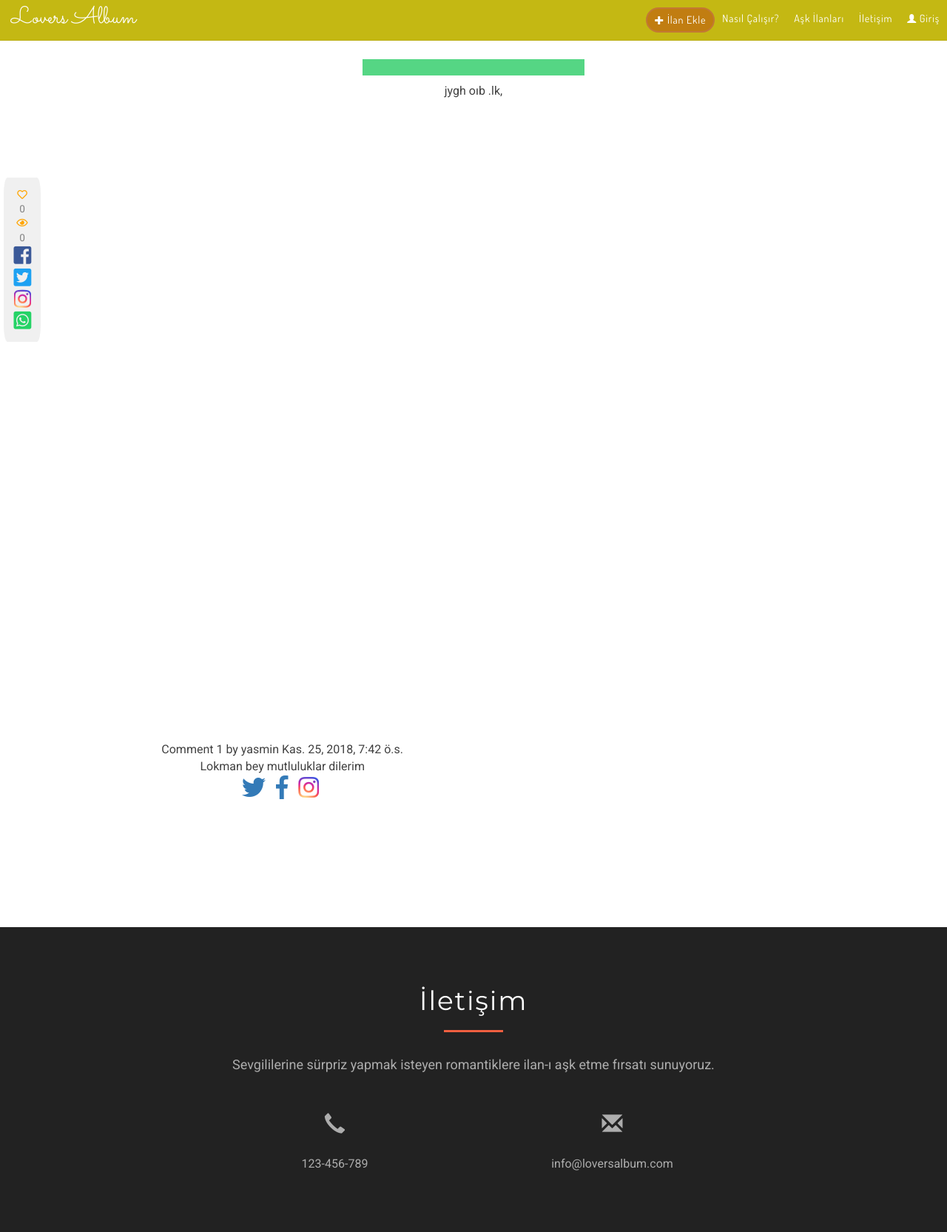
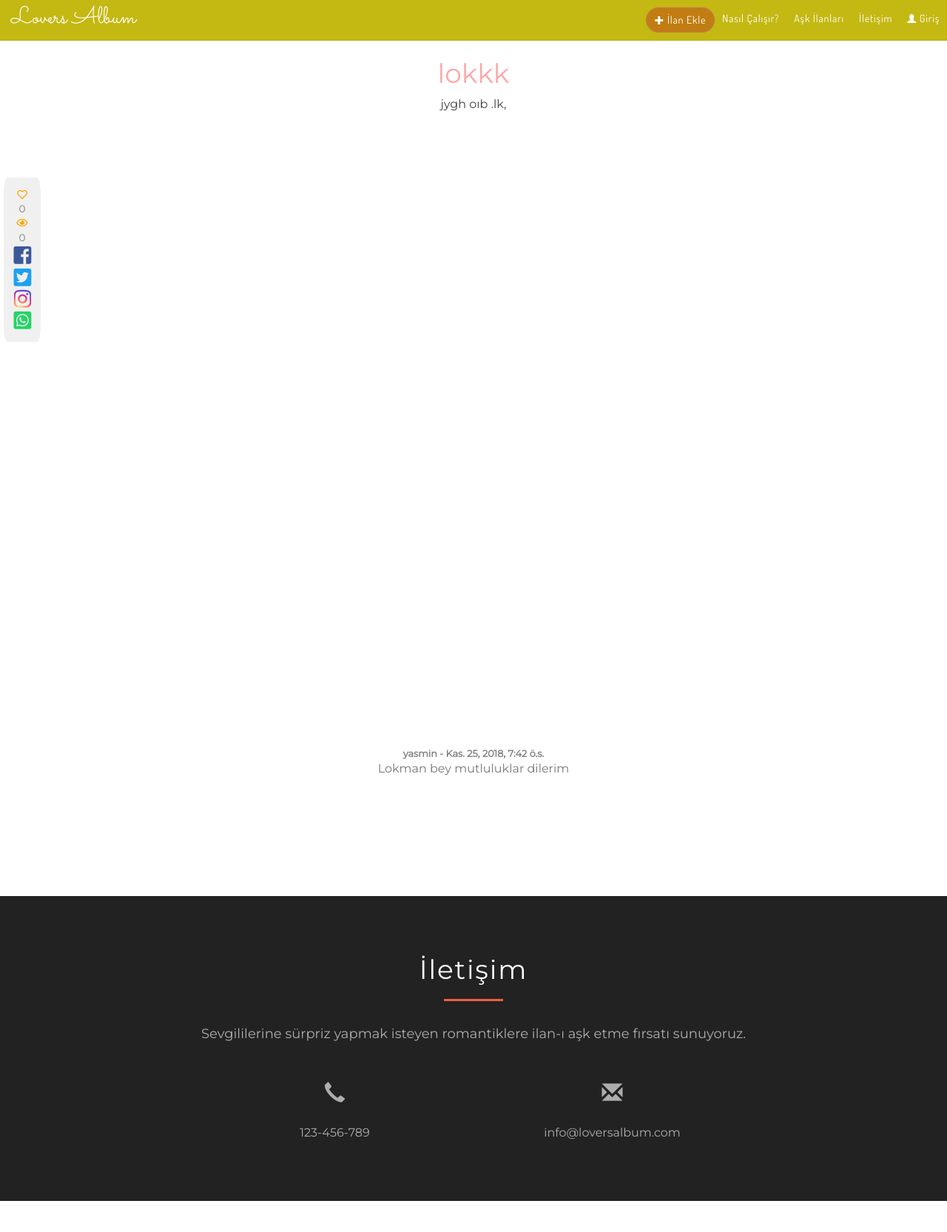
Before and after one commit to hakanergul/LoversAlbum, a Django app: page /ilan/5 in a window 1280 px wide. Shown: the whole page at 74% size. After the commit the page ends 1623 px from the top, so only its background shows below. Run offline with Django 3.2, Linux system fonts and the light colour scheme; data comes from the database, SQL or seed files in the repository; both versions use the stored data as it was after the commit; some libraries are stand-ins or nearby versions; some web fonts are replaced.

Commit message:
yorum kısmı ilan göster sayfası css düzenleme

```diff
--- a/static/css/style.css
+++ b/static/css/style.css
@@ -3,7 +3,7 @@
 body {
   background: #fff;
   color: #414141;
-  font-family: "Roboto", sans-serif;
+  font-family: "Montserrat", sans-serif;
   font-size: 16px;
   overflow-x: hidden;
   -webkit-text-stroke: rgba(255, 255, 255, 0.01) 0.1px;
@@ -135,10 +135,14 @@ nav.navbar-default .navbar-nav li a.active:hover {
   font-size: 0.8em;
 }
 
+.dropdown-item {
+  color: #fff !important;
+}
+
 .dropdown-menu {
   margin-top: -8px;
   min-width: 140px;
-  background-color: rgba(255, 255, 255, 0.5);
+  background-color: rgba(192, 180, 4, 0.938);
 }
 
 /**** NAV END ****/
@@ -230,7 +234,6 @@ h4 {
 .card-header a {
   color: rgba(235, 164, 95, 0.6);
 }
-
 /**** HEADER END ****/
 
 /**** Nasil Calisir ****/
@@ -319,12 +322,12 @@ section {
 
 .kull-liste {
   display: inline-block;
-  color: rgba(69, 77, 4, 0.993);
-  font-size: 0.88em;
+  color: rgba(214, 168, 146, 0.945);
+  font-size: 0.85em;
   font-style: italic;
-  background-color: #8ce0058a;
-  padding: 1px 3px;
-  border-radius: 10%;
+  background-color: rgba(214, 168, 146, 0.1145);
+  padding: 2px 4px;
+  border-radius: 6px 0;
 }
 /**** NASİL CALİSİR END ****/
 
@@ -540,34 +543,40 @@ form input,
 
 /******** END LOGIN FORM **********/
 
-/******** ILAN EKLEME *************/
+/******** YORUM *************/
 
-#editor {
-  margin-top: 50px;
+.comment {
+  margin: 10px auto;
+  width: 300px;
+  color: rgb(116, 122, 116);
 }
 
-.yorum-liste {
+.info {
+  font-size: 0.8em;
+  color: #817e7e;
+  font-weight: 600;
+}
+
+.yorum-form {
   border: solid 1px #22d2e2;
   border-radius: 5px;
   width: 400px;
   margin: 20px auto;
 }
 
-.yorum-liste .tarih {
-  font-size: 0.6em;
-  color: rgb(167, 138, 138);
+#yorum-ekle {
+  border: solid 1px rgb(116, 122, 116);
+  border-radius: 5px;
 }
-/******** END ILAN EKLEME  ********/
+
+/******** END YORUM  ********/
 
 /********** STRT ILAN GOSTER **********/
 
 audio {
   display: block;
   margin: 0 auto;
-  color: blue;
-  background-color: #55d684;
   padding: 11px;
-  height: 20px;
 }
 
 .ilan-metni {
@@ -578,7 +587,6 @@ audio {
 
 .ilan-alti {
   margin: 80px auto;
-  float: left;
 }
 
 .ilan-begeni-paylasim {
--- a/templates/ilan_goster.html
+++ b/templates/ilan_goster.html
@@ -3,11 +3,49 @@
 
 {% block content %}
 <div class="col-lg-8 col-lg-offset-2 col-md-10 col-sm-12 col-xs-12">
-<audio controls="" autoplay>
-    <source src="/media/{{ilan.ilan_fon_muzik}}" type="audio/mpeg"/>
-</audio>
-<div class="ilan-metni">{{ ilan.metin | safe}}</div>
-<div class="ilan-alti">
+    <h1 class="center">{{ ilan.baslik }}</h1>
+    {% if ilan.ilan_fon_muzik %}
+    <audio controls="" autoplay>
+        <source src="/media/{{ilan.ilan_fon_muzik}}" type="audio/mpeg"/>
+    </audio>
+    {% endif %}
+
+    <div class="ilan-metni">{{ ilan.metin | safe}}</div>
+
+    <div class="ilan-alti">
+        {% if new_comment %}
+        <p>Yorumunuz onaylandıktan sonra yayınlanacaktır.</p>
+        {% else %}
+            {% if  user.is_authenticated %}
+            <div id="yorum_form">
+                <form action="" method="POST">
+                {{ comment_form.as_p }}
+                {% csrf_token %}
+                <p><input type="submit" id="yorum_ekle" value="Yorum Ekle"></p>
+                </form>
+            </div>
+            {% endif %}
+        {% endif %}
+        {% if ilan.user == user %}
+            <p><a href="{{ ilan.id }}/edit">Düzenle</a> | <a href="{{ ilan.id }}/delete">İlanı Sil</a><p>
+        {% endif %}
+        {% for comment in yorumlar %}
+            <div class="comment">
+                <p class="info">
+                {{ comment.user }} - {{ comment.created }}
+                </p>
+                {{ comment.yorum_metni|linebreaks }}
+            </div>
+            {% empty %}
+            <div class="card">
+                <div class="card-body">
+                    <em>Henüz yorum yapılmadı.</em>
+                </div>
+            </div>
+        {% endfor %}
+    </div>
+</div>
+
 
 <div class="ilan-begeni-paylasim">
     {% if user.is_authenticated %}
@@ -24,67 +62,6 @@
 </div>
 
 
-{% if new_comment %}
-<p>Yorumunuz onaylandıktan sonra yayınlanacaktır.</p>
-{% else %}
-    {% if  user.is_authenticated %}
-    <div id="yorum_form">
-        <form action="" method="POST">
-        {{ comment_form.as_p }}
-        {% csrf_token %}
-        <p><input type="submit" id="yorum_ekle" value="Yorum Ekle"></p>
-        </form>
-    </div>
-    <div id="yorumeklendi">
-    <p>Yorumunuz onaylandıktan sonra yayınlanacaktır.</p>
-    </div>
-    {% endif %}
-{% endif %}
-        {% if ilan.user == user %}
-                <p><a href="{{ ilan.id }}/edit">Düzenle</a> | <a href="{{ ilan.id }}/delete">İlanı Sil</a><p>
-
-                    {% with yorumlar.count as total_comments %}
-                    <h4>
-                    {{ total_comments }} yorum
-                    </h4>
-                    {% endwith %}
-        {% endif %}
-        {% for comment in yorumlar %}
-        <div class="comment">
-            <p class="info">
-            Comment {{ forloop.counter }} by {{ comment.user }}
-            {{ comment.created }}
-            </p>
-            {{ comment.yorum_metni|linebreaks }}
-            </div>
-            {% empty %}
-            <div class="card">
-            <div class="card-body">
-                Henüz yorum yapılmadı.
-            </div>
-            </div>
-        {% endfor %}
-        <div class="social-icons">
-                <ul class="list-unstyled list-inline text-center mb-0">
-                    <li class="list-unstyled-item">
-                    <a href="#">
-                        <i class="fab fa-twitter fa-2x"></i>
-                    </a>
-                    </li>
-                    <li class="list-unstyled-item">
-                    <a href="#">
-                        <i class="fab fa-facebook-f fa-2x"></i>
-                    </a>
-                    </li>
-                    <li class="list-unstyled-item">
-                    <a href="#">
-                        <i class="fab fa-instagram fa-2x"></i>
-                    </a>
-                    </li>
-                </ul>
-        </div>
-    </div>
-</div>
 <script>
 $("#yorum_ekle").click(function(e) {
     $('#yorum_formu').fadeOut(2000);
--- a/templates/ilan_update_form.html
+++ b/templates/ilan_update_form.html
@@ -1,7 +1,7 @@
 {% extends 'base.html' %}
 
 {% block content %}
-<div class="col-lg-10 col-lg-offset-1 col-md-10 col-md-offset-1 col-sm-10 col-sm-offset-1 col-xs-10 col-xs-offset-1">
+<div class="col-lg-10 col-lg-offset-1 col-md-10 col-md-offset-1 col-sm-12 col-xs-12">
 
     {% if ilan.user == user %}
         <form method="post" enctype="multipart/form-data">
--- a/templates/registration/dashboard.html
+++ b/templates/registration/dashboard.html
@@ -20,6 +20,7 @@
 </h4>
 {% endif %}
 
+    <div id="">
     {% if yorumlarim %}
     <h3>Yorumlarım</h3>
 
@@ -43,7 +44,7 @@
     {% if mutluluk_dilediklerim  %}
     <h3>Mutluluk Dilediklerim</h3>
     {% for item in mutluluk_dilediklerim  %}
-       <span class="kull-liste"> {{ item.user }}</span>
+        <a href="../ilan/{{ item.user.ilan.id }}"><span class="kull-liste"> {{ item.user }}</span></a>
     {% endfor %}
     {% endif %}
 
@@ -55,6 +56,6 @@
         <span class="kull-liste"> {{ item.user }}</span>
     {% endfor %}
     {% endif %}
-
+    </div>
 </div>
 {% endblock %}
```
Also changed, not shown: db.sqlite3, 1 other file. Lines whose indentation alone changed are shown as unchanged.
